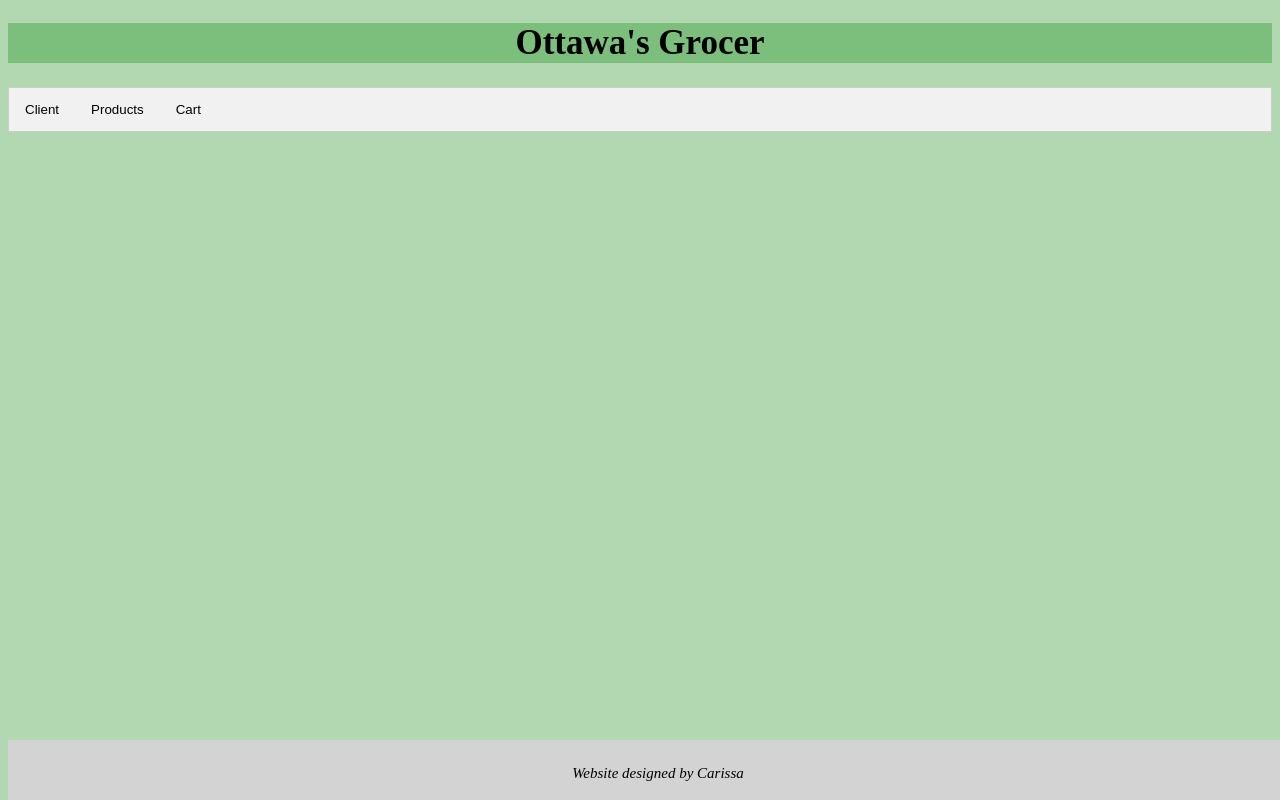
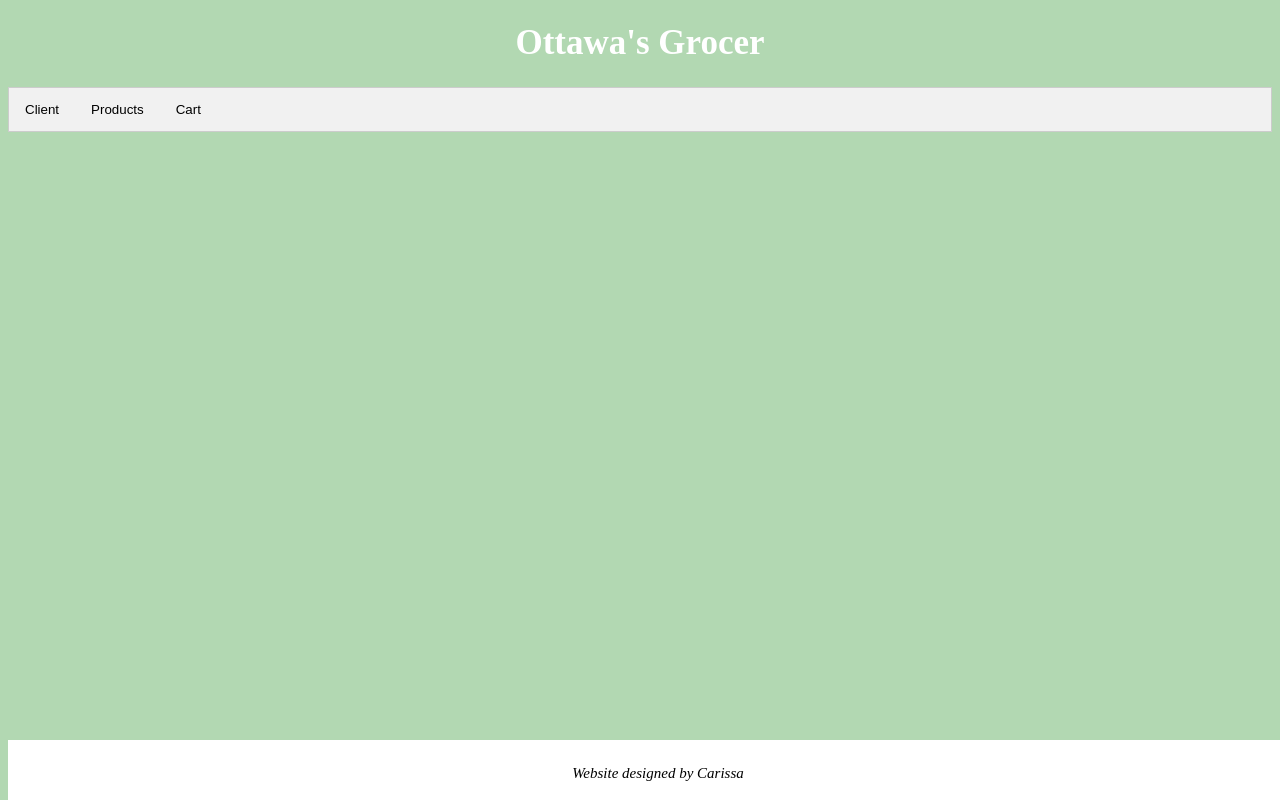
Before and after one commit to Carissa-P/Module-2, a plain HTML site: page index.html in a window 1280 px wide. Shown: the top 800 px of the page. Drawn offline with Linux system fonts and the light colour scheme.

Commit message:
Update style.css

```diff
--- a/styles/style.css
+++ b/styles/style.css
@@ -39,7 +39,7 @@
 h1{
   font-size: 35px;
   text-align: center;
-  background: rgba(0, 128, 0, 0.3)
+  color: #ffffff;
 
 }
 page-container {
@@ -59,7 +59,7 @@ footer {
   text-align: center;
   font-size: 15px;
   padding: 10px;
-  background-color: LightGray;
+  background-color: #ffffff;
 }
 
 body {
```
